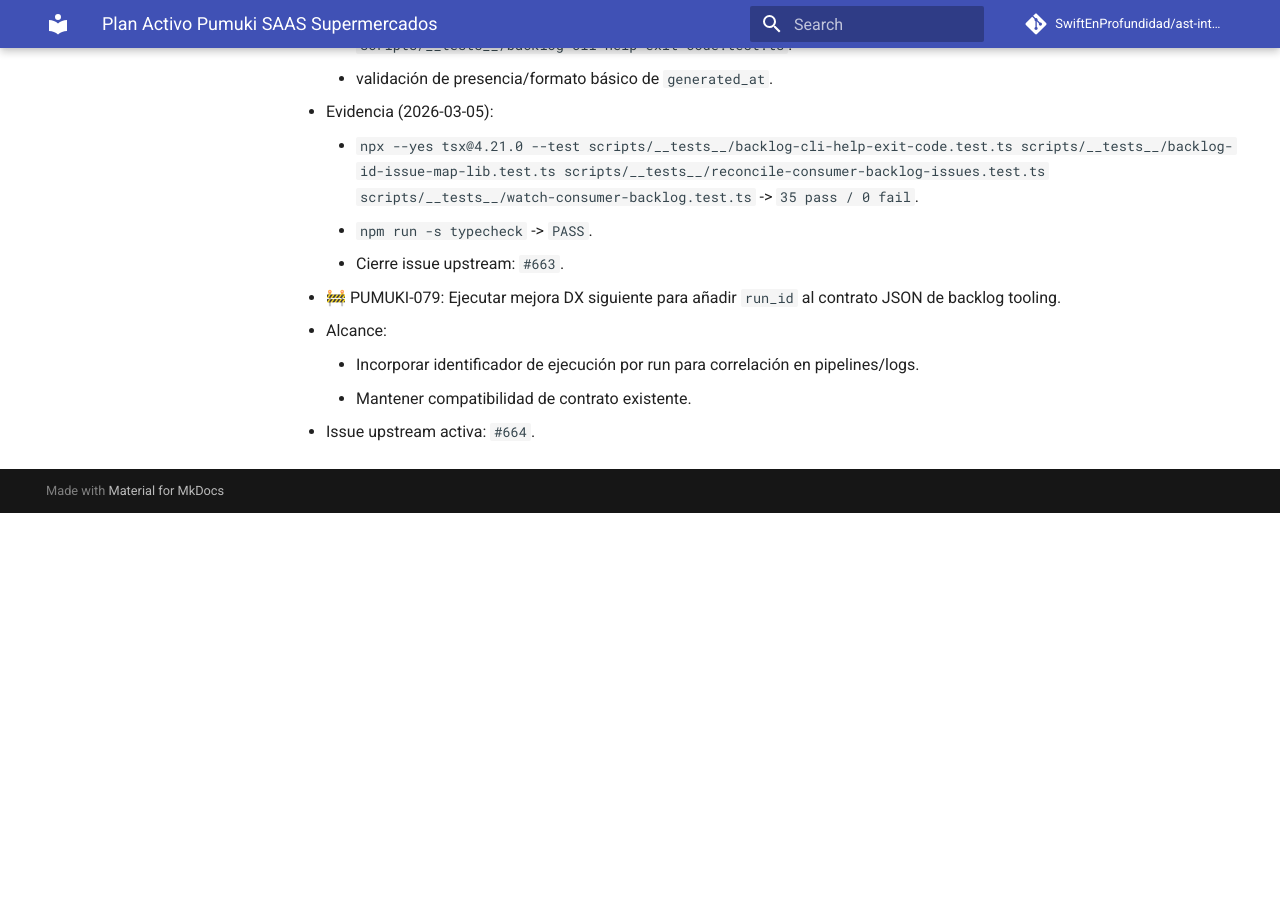
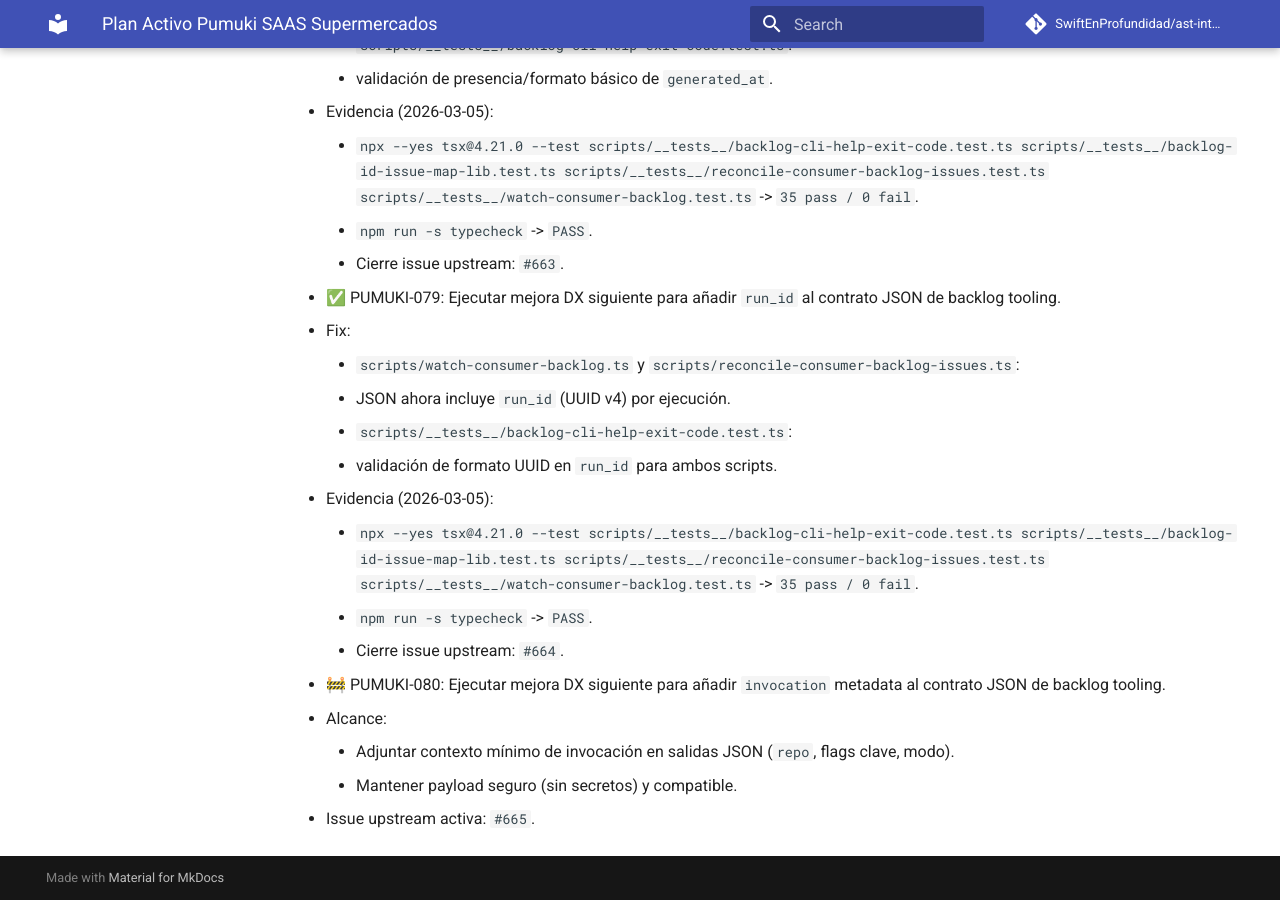
Before and after one commit to SwiftEnProfundidad/ast-intelligence-hooks, an MkDocs documentation site: the page built from docs/seguimiento-activo-pumuki-saas-supermercados.md, in a window 1280 px wide and 900 px high, scrolled down 34345 px. Built offline with MkDocs 1.6.1 and Material for MkDocs 9.7.7, drawn with Linux system fonts in a browser that asks for light colours; comment, search, counter and statistics services are not loaded; before the commit the page ends 34858 px from its top, so only the background shows below that.

Commit message:
feat(backlog-tools): add run_id to json outputs

```diff
--- a/docs/seguimiento-activo-pumuki-saas-supermercados.md
+++ b/docs/seguimiento-activo-pumuki-saas-supermercados.md
@@ -902,8 +902,19 @@
     - `npm run -s typecheck` -> `PASS`.
     - Cierre issue upstream: `#663`.
 
-- 🚧 PUMUKI-079: Ejecutar mejora DX siguiente para añadir `run_id` al contrato JSON de backlog tooling.
+- ✅ PUMUKI-079: Ejecutar mejora DX siguiente para añadir `run_id` al contrato JSON de backlog tooling.
+  - Fix:
+    - `scripts/watch-consumer-backlog.ts` y `scripts/reconcile-consumer-backlog-issues.ts`:
+      - JSON ahora incluye `run_id` (UUID v4) por ejecución.
+    - `scripts/__tests__/backlog-cli-help-exit-code.test.ts`:
+      - validación de formato UUID en `run_id` para ambos scripts.
+  - Evidencia (2026-03-05):
+    - `npx --yes tsx@4.21.0 --test scripts/__tests__/backlog-cli-help-exit-code.test.ts scripts/__tests__/backlog-id-issue-map-lib.test.ts scripts/__tests__/reconcile-consumer-backlog-issues.test.ts scripts/__tests__/watch-consumer-backlog.test.ts` -> `35 pass / 0 fail`.
+    - `npm run -s typecheck` -> `PASS`.
+    - Cierre issue upstream: `#664`.
+
+- 🚧 PUMUKI-080: Ejecutar mejora DX siguiente para añadir `invocation` metadata al contrato JSON de backlog tooling.
   - Alcance:
-    - Incorporar identificador de ejecución por run para correlación en pipelines/logs.
-    - Mantener compatibilidad de contrato existente.
-  - Issue upstream activa: `#664`.
+    - Adjuntar contexto mínimo de invocación en salidas JSON (`repo`, flags clave, modo).
+    - Mantener payload seguro (sin secretos) y compatible.
+  - Issue upstream activa: `#665`.
```
Also changed, not shown: docs/registro-maestro-de-seguimiento.md (+2 -2 lines), 3 other files.
